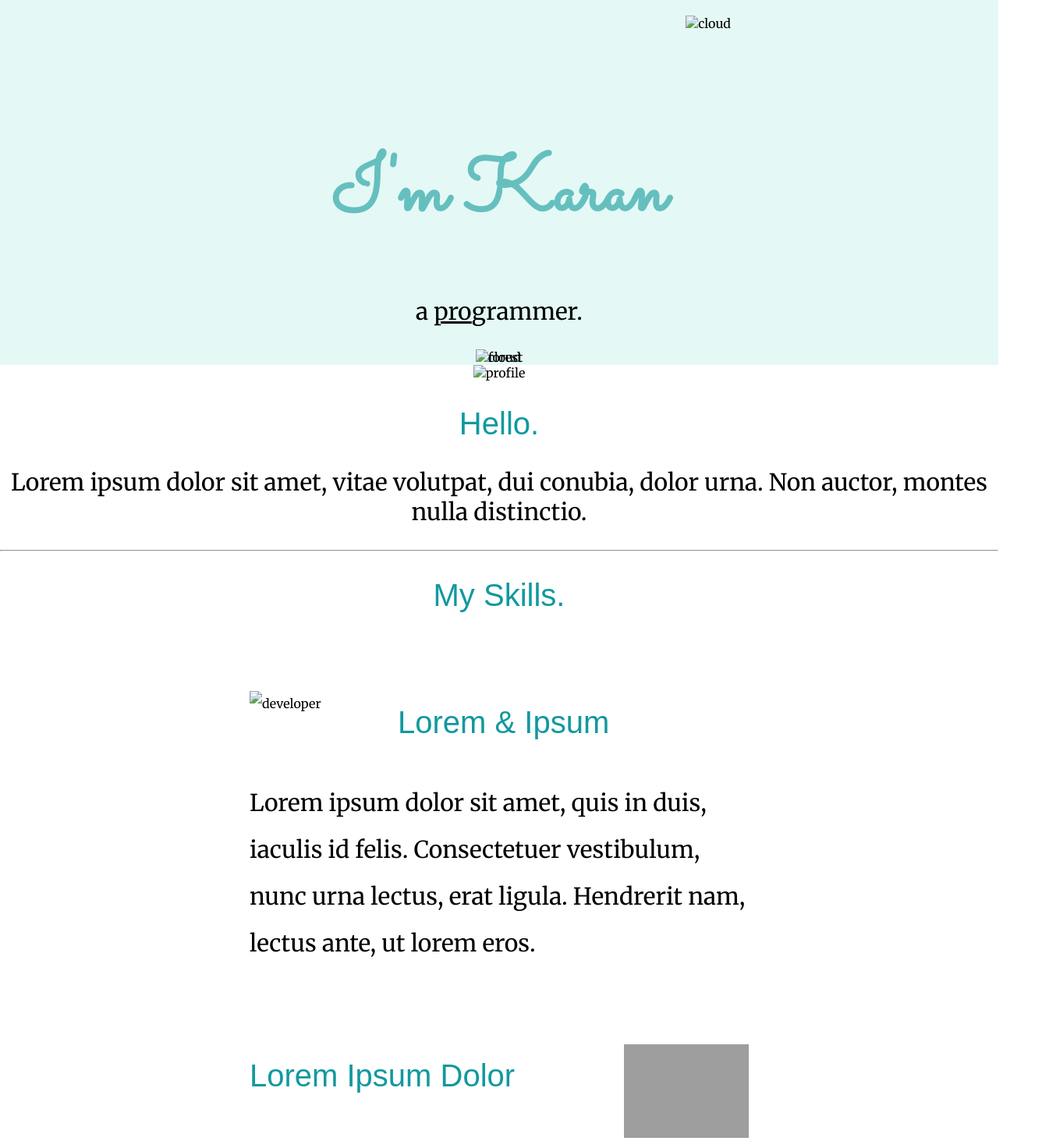
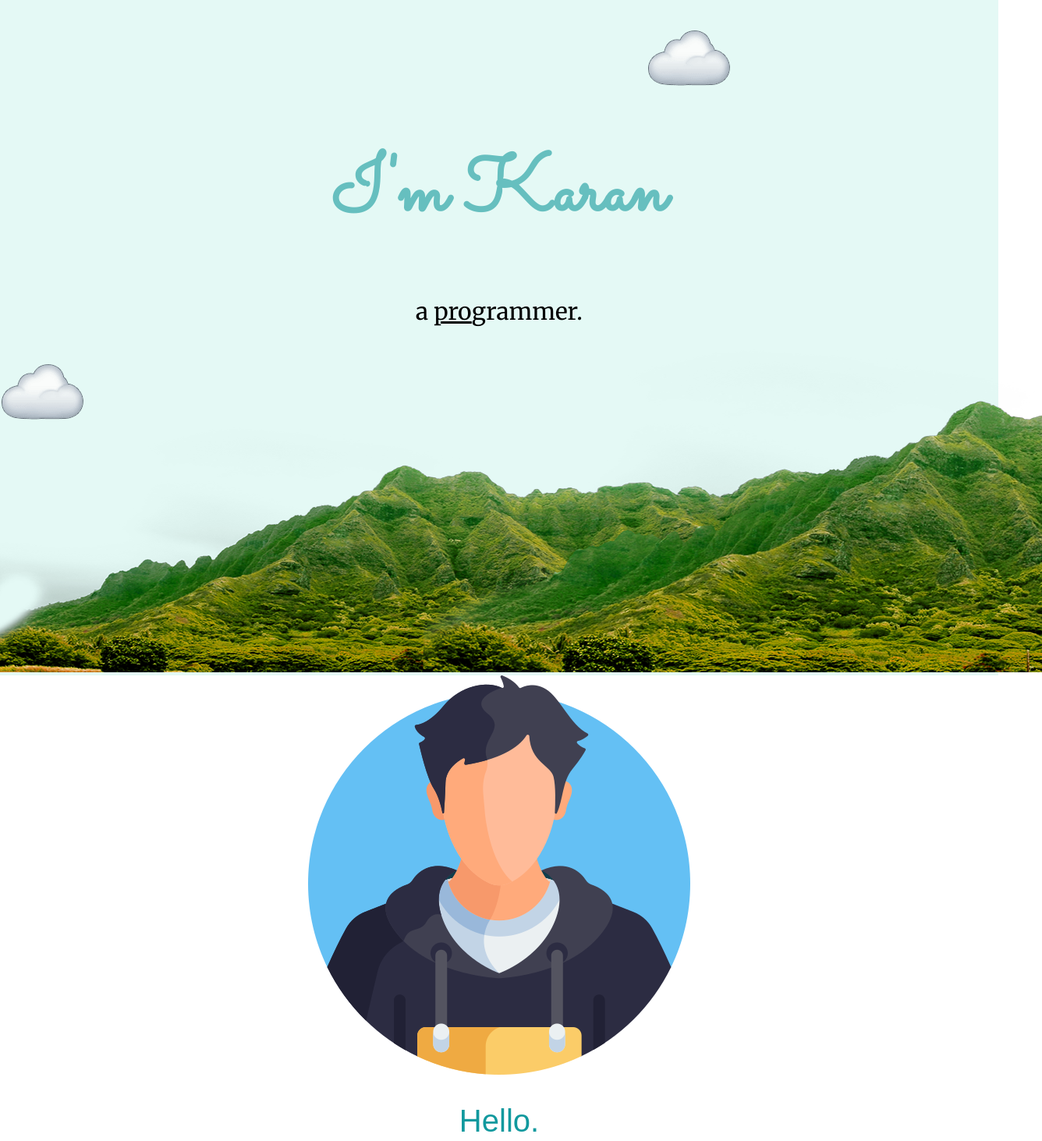
Before and after one commit to karantripathi08/webdev, a plain HTML site: page index.html in a window 1280 px wide. Shown: the top 1463 px of the page at 78% size, 1336 px wide, since content can reach past the window. Drawn offline with Linux system fonts and the light colour scheme; files that its build step writes are made by us from their sources; the site is published under a folder, as on GitHub Pages, so addresses that start at the root find nothing; grey boxes are pictures that could not be loaded.

Commit message:
Update index.html

```diff
--- a/index.html
+++ b/index.html
@@ -13,17 +13,17 @@
   <body>
 
     <div class="top">
-      <img class="top-cloud" src="/cloud.png" alt="cloud">
+      <img class="top-cloud" src="cloud.png" alt="cloud">
       <h1>I'm Karan</h1>
       <p>a <span class="pro">pro</span>grammer.</p>
-      <img class="bottom-cloud" src="/cloud.png" alt="cloud">
-      <img class="forest" src="/forest.png.png" alt="forest">
+      <img class="bottom-cloud" src="cloud.png" alt="cloud">
+      <img class="forest" src="forest.png.png" alt="forest">
 
     </div>
 
     <div class="middle-container">
       <div class="profile">
-        <img src="/boy.png.png" alt="profile">
+        <img src="boy.png.png" alt="profile">
         <h2>Hello.</h2>
         <p>Lorem ipsum dolor sit amet, vitae volutpat, dui conubia, dolor urna. Non auctor, montes nulla distinctio.</p>
       </div>
@@ -31,7 +31,7 @@
       <div class="skills">
         <h2>My Skills.</h2>
         <div class="skill-row">
-          <img class="dev1" src="/dev.png.png" alt="developer">
+          <img class="dev1" src="dev.png.png" alt="developer">
           <h2>Lorem & Ipsum</h2>
           <p class="descpr2">Lorem ipsum dolor sit amet, quis in duis, iaculis id felis. Consectetuer vestibulum, nunc urna lectus, erat ligula. Hendrerit nam, lectus ante, ut lorem eros.</p>
         </div>
```
